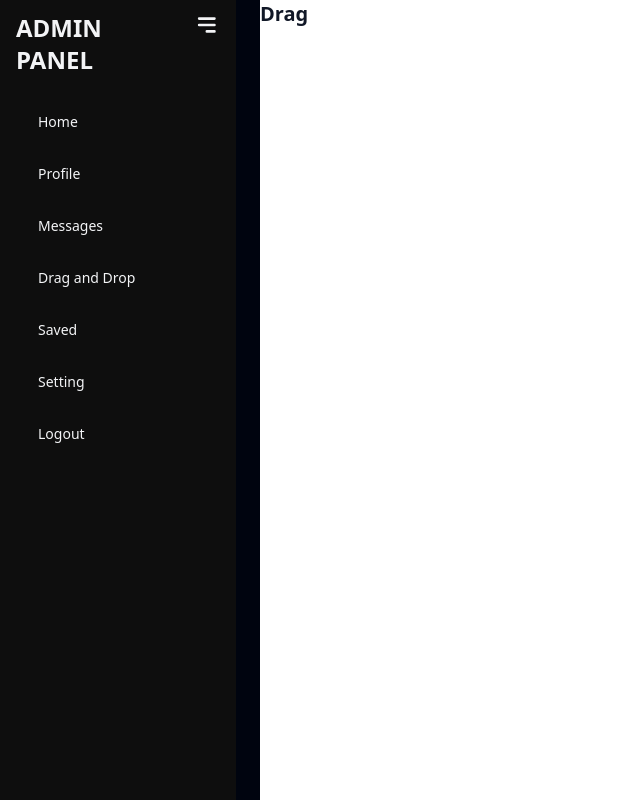
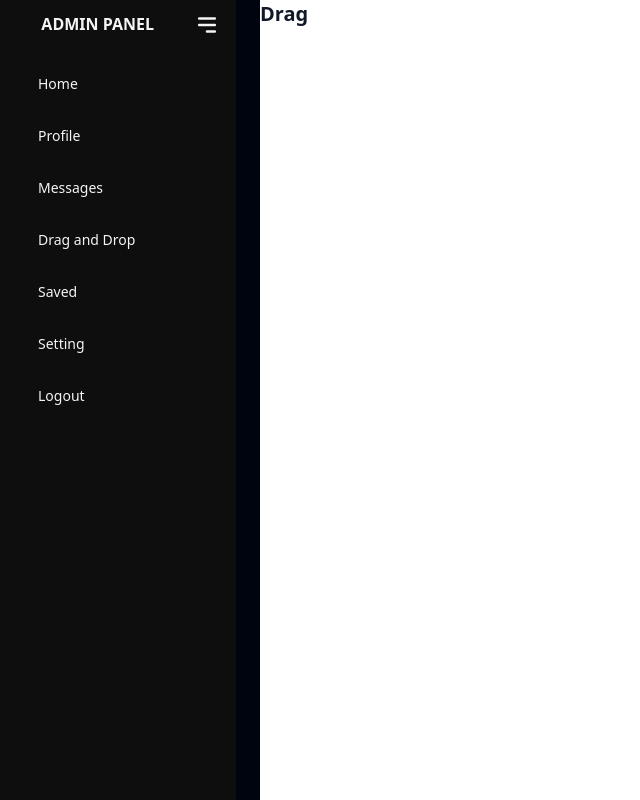
Before and after one commit to Jeet-Codes/PollyVerse, a React (Vite) app: page /drag in a window 1280 px wide. Shown: the whole page, without its empty margins (0-640 px from the left). Built offline with nearby package versions, Linux system fonts and the light colour scheme; some icons are missing.

Commit message:
admin size chnage

```diff
--- a/src/components/Adminpages/Layout.jsx
+++ b/src/components/Adminpages/Layout.jsx
@@ -48,7 +48,7 @@ export default function Layout({children}) {
         } duration-500 text-gray-100 px-4`}
       >
         <div className="py-3 flex justify-end">
-        <div className='font-bold text-2xl mr-3'>
+        <div className='font-bold text-[100%] mr-10'>
           {open?'ADMIN PANEL':''}
         </div>
           <HiMenuAlt3
```
